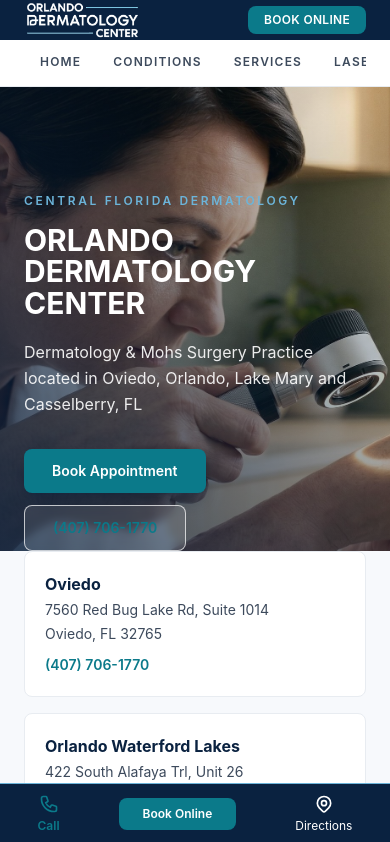
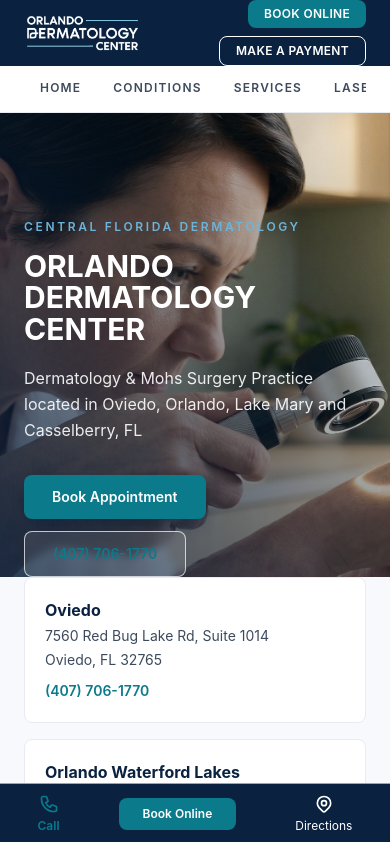
Before and after one commit to viktor29ilodc/orlando-derm-website, a Next.js app: page / in a window 390 px wide. Shown: the top 842 px of the page. Built offline with nearby package versions, Linux system fonts and the light colour scheme.

Commit message:
Update layout.js

```diff
--- a/src/app/layout.js
+++ b/src/app/layout.js
@@ -39,14 +39,14 @@
           </Link>
 
           {/* Action buttons */}
-          <div className="flex items-center gap-3">
+          <div className="flex flex-wrap items-center justify-end gap-2 sm:gap-3">
             <a href={`tel:${LOCATIONS[0].phoneTel}`} className="hidden sm:inline-flex border border-white text-white hover:bg-white hover:text-navy px-4 py-1.5 rounded-card text-xs font-semibold transition-colors uppercase tracking-wide">
               Call Us
             </a>
             <a href={PRACTICE.bookingUrl} target="_blank" rel="noopener noreferrer" className="bg-teal hover:bg-teal-hover text-white px-4 py-1.5 rounded-card text-xs font-semibold transition-colors uppercase tracking-wide">
               Book Online
             </a>
-            <a href={PRACTICE.paymentUrl} target="_blank" rel="noopener noreferrer" className="hidden md:inline-flex border border-white text-white hover:bg-white hover:text-navy px-4 py-1.5 rounded-card text-xs font-semibold transition-colors uppercase tracking-wide">
+            <a href={PRACTICE.paymentUrl} target="_blank" rel="noopener noreferrer" className="inline-flex border border-white text-white hover:bg-white hover:text-navy px-4 py-1.5 rounded-card text-xs font-semibold transition-colors uppercase tracking-wide">
               Make a Payment
             </a>
           </div>
```
